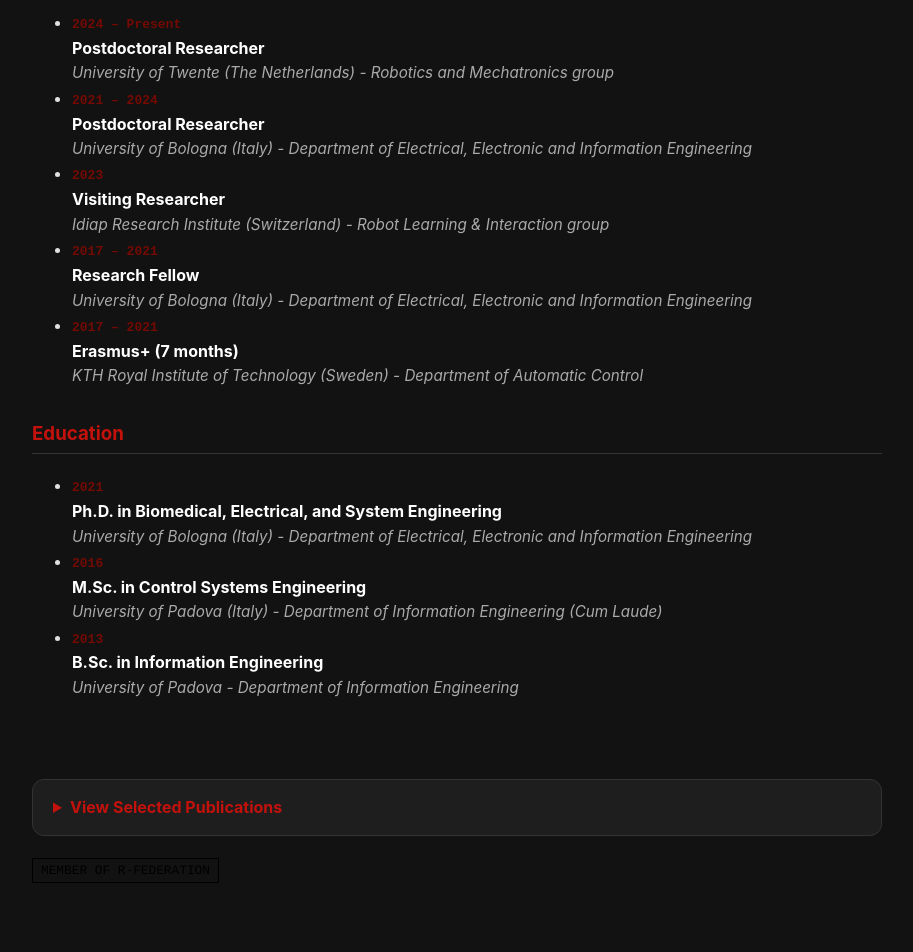
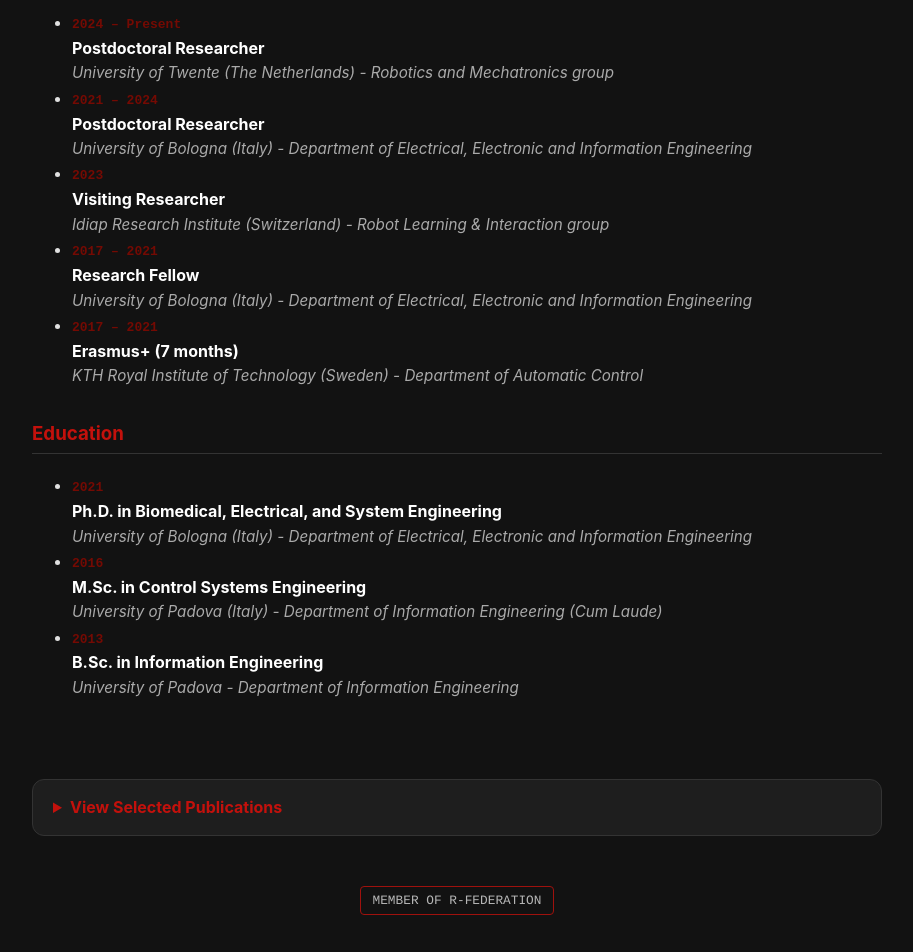
Before and after one commit to zanellar/zanellar.github.io, a Jekyll site: the page built from index.md, in a window 1280 px wide. Shown: the part 625-1577 px from the top of the page, without its empty margins (183-1096 px from the left). Built offline with Jekyll 4.4.1, drawn with Linux system fonts in a browser that asks for light colours.

Commit message:
Update index.md

```diff
--- a/index.md
+++ b/index.md
@@ -55,4 +55,9 @@ title: Riccardo Zanella - Profile
   </ul>
 </details>
 
-<a href="https://r-federation.eu" style="border:1px solid #000; padding:4px 8px; color:#000; text-decoration:none; font-size:0.8rem; font-family:Courier, monospace; text-transform:uppercase;">Member of R-Federation</a>
+
+<div style="margin-top: 50px; text-align: center;">
+  <a href="https://r-federation.eu" style="border:1px solid var(--accent); padding:6px 12px; color:var(--text); text-decoration:none; font-size:0.8rem; font-family:'JetBrains Mono', Courier, monospace; text-transform:uppercase; border-radius: 4px; opacity: 0.8;">
+    Member of R-Federation
+  </a>
+</div>
```
